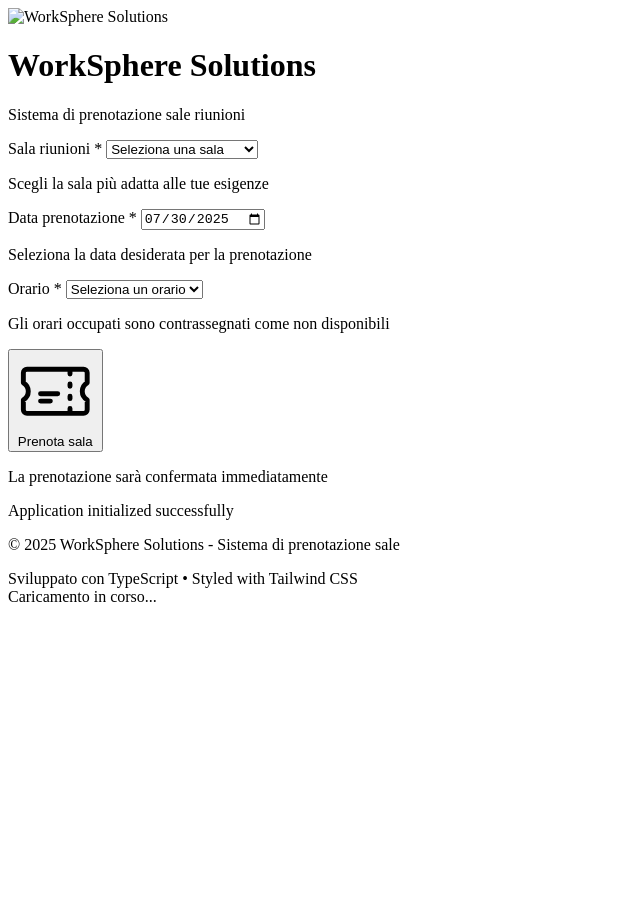
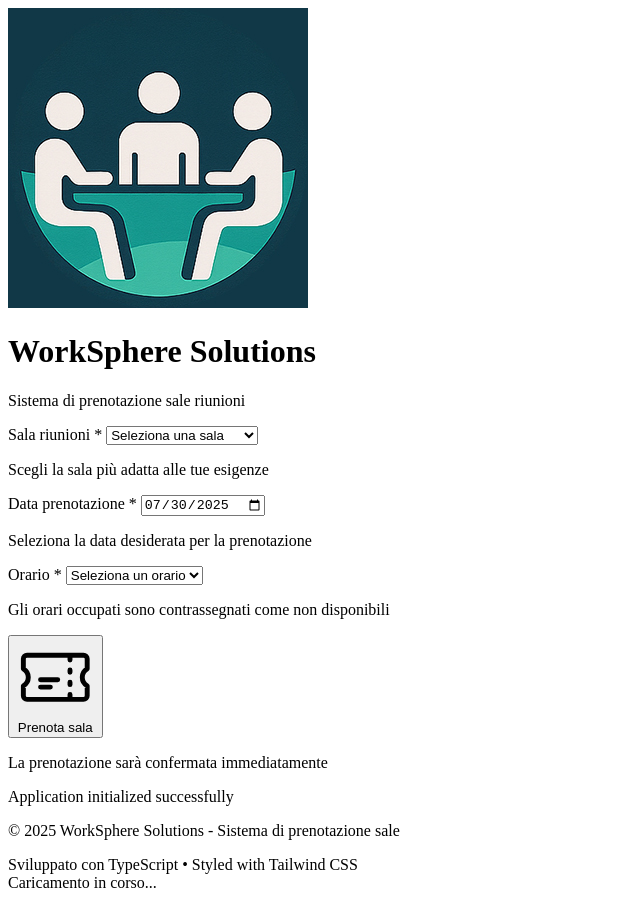
Before and after one commit to Francescodib/WorkShpereBooking, a website with bundled scripts: page index.html in a window 1280 px wide. Shown: the whole page, without its empty margins (0-640 px from the left). Before the commit the page ends 800 px from the top, so only its background shows below. Built offline with nearby package versions, Linux system fonts and the light colour scheme; files whose address does not match are found by name.

Commit message:
fix: update logo image path from dist to assets directory

```diff
--- a/index.html
+++ b/index.html
@@ -50,7 +50,7 @@
     <header class="text-center mb-8">
       <div class="inline-flex items-center justify-center w-50 h-50 bg-blue-100 dark:bg-white/10 rounded-full mb-4">
 
-        <img src="dist/logo.jpg" alt="WorkSphere Solutions" class="w-full h-full object-contain rounded-full border-3 border-gray-200">
+        <img src="assets/logo.jpg" alt="WorkSphere Solutions" class="w-full h-full object-contain rounded-full border-3 border-gray-200">
       </div>
       <h1 class="text-3xl font-bold text-gray-800 dark:text-white mb-2">WorkSphere Solutions</h1>
       <p class="text-gray-600 dark:text-gray-300">Sistema di prenotazione sale riunioni</p>
```
Also changed, not shown: assets/logo.jpg (added).
